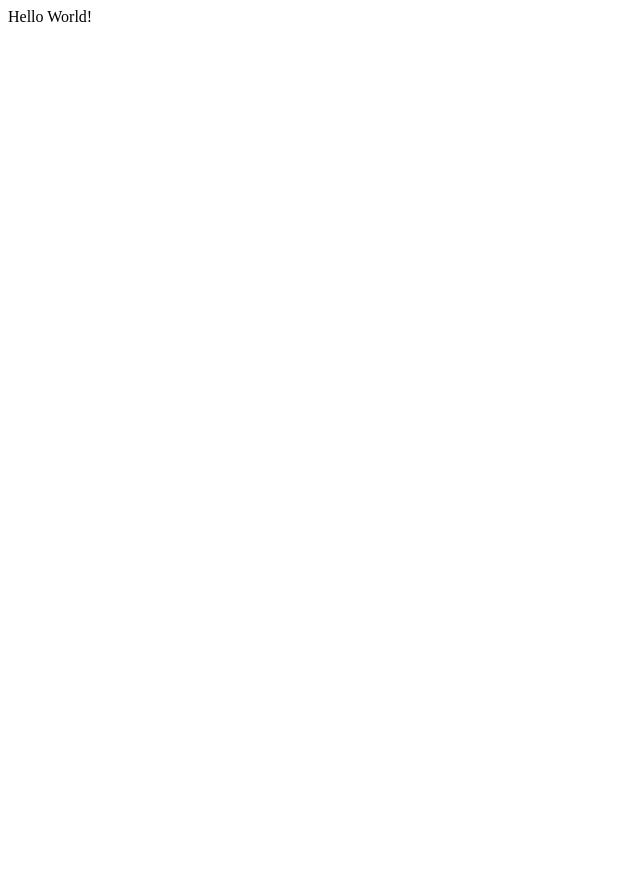
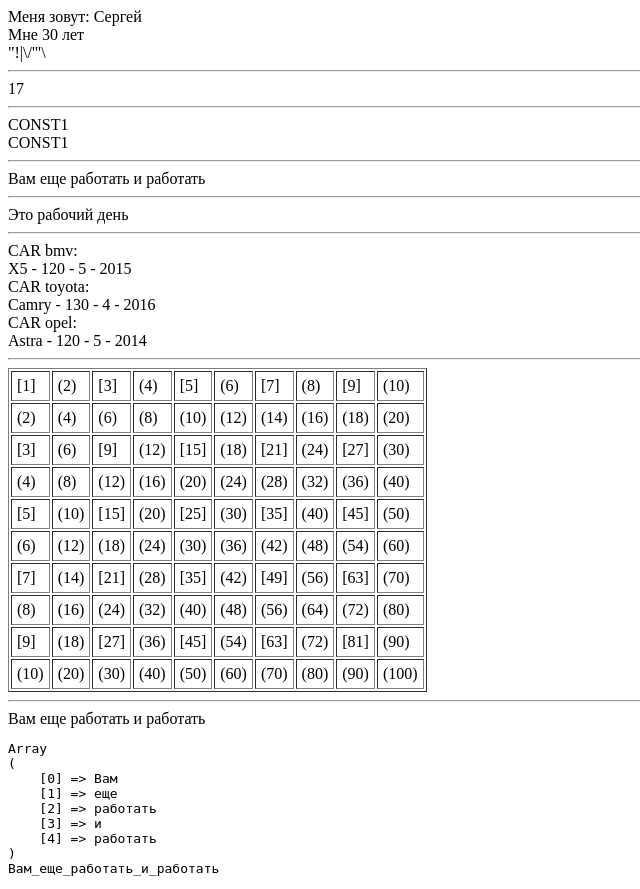
Before and after one commit to splinbl4/homework, a PHP site: page /homework-1/index.php in a window 1280 px wide. Before the commit the part shown is almost empty. Shown: the whole page, without its empty margins (0-640 px from the left). Before the commit the page ends 22 px from the top, so only its background shows below. Run offline with PHP 8.4, Linux system fonts and the light colour scheme; some libraries are stand-ins or nearby versions.

Commit message:
finished homework

```diff
--- a/homework-1/index.php
+++ b/homework-1/index.php
@@ -1,3 +1,125 @@
 <?php
-echo 'Hello World!';
+//Задание #1
+
+$name = 'Сергей';
+$age = '30';
+echo "Меня зовут: $name<br>";
+echo "Мне $age лет<br>";
+echo '"!|\\/\'"\\<hr>';
+
+//Задание #2
+
+$picture = 80;
+$markers = 23;
+$pencil = 40;
+$paints = $picture - ($markers + $pencil);
+echo $paints . '<hr>';
+
+//Задание #3
+
+define(CONST1, 'Значение');
+if (defined('CONST1') == true) {
+    echo CONST1 . '<br>';
+}
+define(CONST1, 'Значение1');
+echo CONST1 . '<hr>';
+
+//Задание #4
+
+$age1 = 30;
+if ($age1 >= 18 && $age1 <= 65) {
+    echo 'Вам еще работать и работать<hr>';
+} elseif ($age1 > 65) {
+    echo 'Вам пора на пенсию<hr>';
+} elseif ($age1 >= 1 && $age1 <= 17) {
+    echo  'Вам ещё рано работать<hr>';
+} else {
+    echo 'Неизвестный возраст<hr>';
+}
+
+//Задание #5
+
+$day = 5;
+switch ($day) {
+    case 1:
+        echo 'Это рабочий день<hr>';
+        break;
+    case 2:
+        echo 'Это рабочий день<hr>';
+        break;
+    case 3:
+        echo 'Это рабочий день<hr>';
+        break;
+    case 4:
+        echo 'Это рабочий день<hr>';
+        break;
+    case 5:
+        echo 'Это рабочий день<hr>';
+        break;
+    case 6:
+        echo 'Это выходной день<hr>';
+        break;
+    case 7:
+        echo 'Это выходной день<hr>';
+        break;
+    default:
+        echo 'Неизвестный   день<hr>';
+        break;
+}
+
+//Задание #6
+
+$bmw = ['model' => 'X5', 'speed' => 120, 'doors' => 5, 'year' => '2015'];
+$toyota = ['model' => 'Camry', 'speed' => 130, 'doors' => 4, 'year' => '2016'];
+$opel = ['model' => 'Astra', 'speed' => 120, 'doors' => 5, 'year' => '2014'];
+
+$car = [];
+$car [] = $bmw;
+$car [] = $toyota;
+$car [] = $opel;
+
+echo 'CAR bmv: <br>' . $car[0]['model'] . ' - ' . $car[0]['speed'] . ' - ' .
+        $car[0]['doors'] .  ' - ' . $car[0]['year'] . '<br>';
+echo 'CAR toyota: <br>' . $car[1]['model'] .  ' - ' .  $car[1]['speed'] .  ' - ' .
+        $car[1]['doors'] .  ' - ' .  $car[1]['year'] .  '<br>';
+echo 'CAR opel: <br>' .  $car[2]['model'] .  ' - ' .  $car[2]['speed'] .  ' - ' .
+        $car[2]['doors'] .  ' - ' .  $car[2]['year'] .  '<hr>';
 ?>
+<!--Задание #7-->
+
+<table cellpadding = "5" border = "1">
+<?php
+for ($r = 1; $r <= 10; $r++) {
+    echo '<tr>';
+    for ($c = 1; $c <= 10; $c++) {
+        echo '<td>';
+        $result = ($r * $c);
+        if (($result % 2) == 0) {
+            echo '(' . $result . ')';
+        } elseif (($result % 2) == 1) {
+            echo '[' . $result . ']';
+        } else {
+            echo $result;
+        }
+        echo '</td>';
+    }
+    echo '</tr>';
+}
+?>
+</table> <hr>
+
+<?php
+//Задание #8
+
+$str = 'Вам еще работать и работать';
+echo $str;
+$arr = explode(' ', $str);
+echo '<pre>';
+print_r($arr);
+$i = 0;
+while ($i < count($arr)) {
+    $i++;
+}
+$str = implode('_', $arr);
+echo $str;
+?>
```
Also changed, not shown: .htaccess (added).
